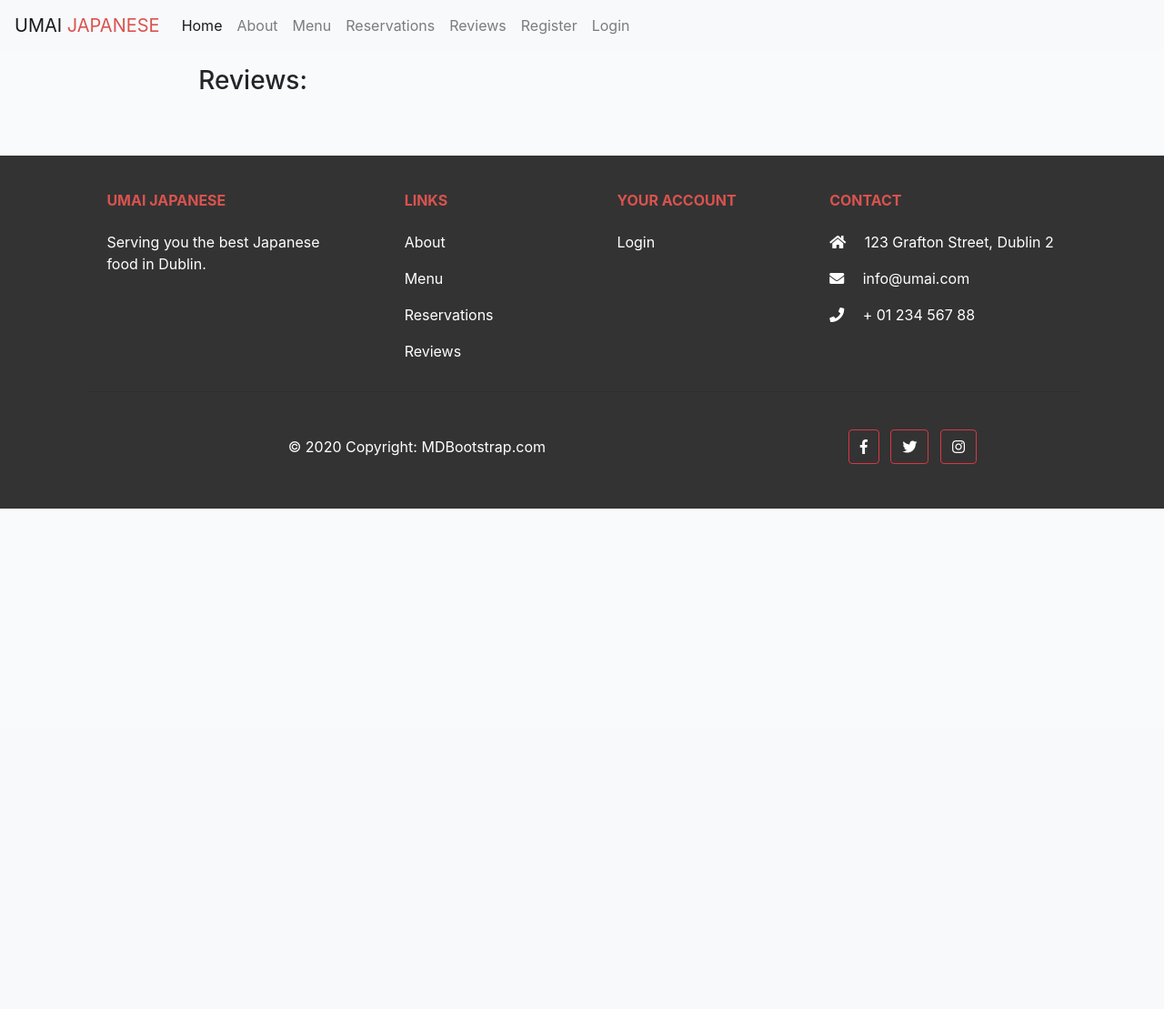
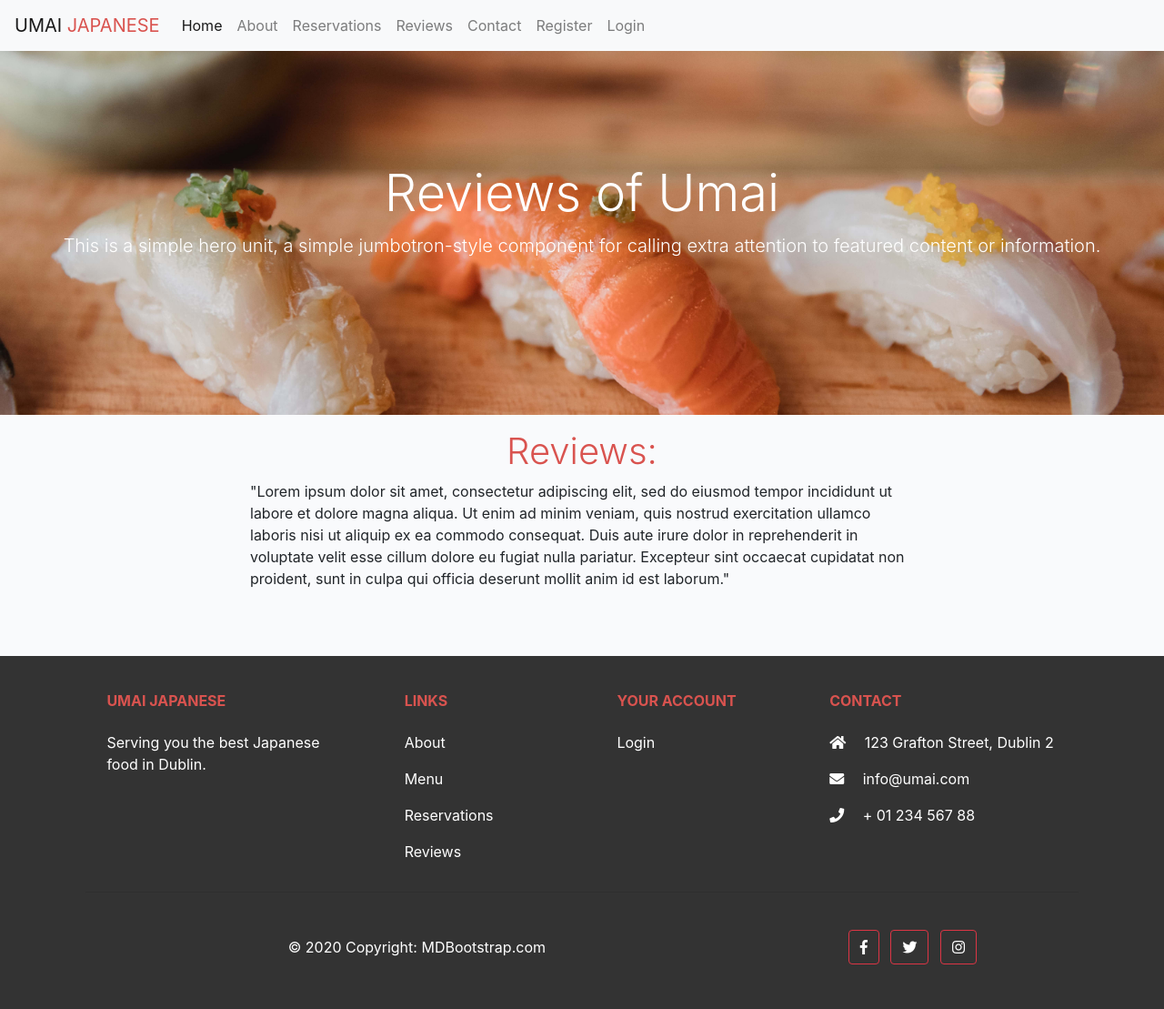
Before and after one commit to TBerrigan2101/p4_restaurant, a Django app: page /review in a window 1280 px wide. Shown: the whole page at 91% size. Before the commit the page ends 559 px from the top, so only its background shows below. Run offline with Django 3.2, Linux system fonts and the light colour scheme; some libraries are stand-ins or nearby versions.

Commit message:
Updates to UI and CSS files

```diff
--- a/static/css/style.css
+++ b/static/css/style.css
@@ -1,11 +1,47 @@
 body {
   background-color: #F9FAFC;
+}
+
+.jumbotron {
+  background-color: transparent;
 }
 
 .hero-image-home {
   height: 50vh;
 
   background: url('../images/food3.jpg') no-repeat center center fixed;
+  -webkit-background-size: cover;
+  -moz-background-size: cover;
+  -o-background-size: cover;
+  background-size: cover;
+
+  display: flex;
+  align-items: center;
+  justify-content: center;
+
+  position: relative;
+}
+
+.hero-image-reviews {
+  height: 50vh;
+
+  background: url('../images/sushi3.jpg') no-repeat center center fixed;
+  -webkit-background-size: cover;
+  -moz-background-size: cover;
+  -o-background-size: cover;
+  background-size: cover;
+
+  display: flex;
+  align-items: center;
+  justify-content: center;
+
+  position: relative;
+}
+
+.hero-image-register {
+  height: 50vh;
+
+  background: url('../images/sushi4.jpg') no-repeat center center fixed;
   -webkit-background-size: cover;
   -moz-background-size: cover;
   -o-background-size: cover;
@@ -28,7 +64,7 @@ body {
 .hero-image-booking {
   height: 50vh;
 
-  background: url('../images/food1.jpg') no-repeat center center fixed;
+  background: url('../images/sushi2.jpg') no-repeat center center fixed;
   -webkit-background-size: cover;
   -moz-background-size: cover;
   -o-background-size: cover;
@@ -102,3 +138,15 @@ h2 {
 .link {
   color: #d9534f;
 }
+
+.display-4 {
+  color: #ffffff;
+}
+
+.lead {
+  color: #ffffff;
+}
+
+.card {
+  border: none;
+}
--- a/templates/base.html
+++ b/templates/base.html
@@ -33,14 +33,14 @@
                   <a class="nav-link" href="#">About</a>
                 </li>
                 <li class="nav-item">
-                  <a class="nav-link" href="#">Menu</a>
-                </li>
-                <li class="nav-item">
                   <a class="nav-link" href={% url 'booking' %}>Reservations</a>
                 </li>
                 <li class="nav-item">
                     <a class="nav-link" href={% url 'review' %}>Reviews</a>
                   </li>
+                <li class="nav-item">
+                  <a class="nav-link" href={% url 'review' %}>Contact</a>
+                </li>
                   {% if user.is_authenticated %}
                   <li class="nav-item">
                       <a class="nav-link" href="{% url 'account_logout' %}">Logout</a>
--- a/templates/review.html
+++ b/templates/review.html
@@ -5,26 +5,40 @@
 
 {% load crispy_forms_tags %}
 
+<div class="container-fluid hero-image-reviews">
+    <div class="row">
+            <div class="col-12">
+                <section class="jumbotron text-center">
+                    <h1 class="display-4">Reviews of Umai</h1>
+                        <p class="lead">This is a simple hero unit, a simple jumbotron-style component for calling extra attention to featured content or information.</p>
+                </section>
+            </div>
+    </div>
+</div>
+
+
+<div class="container">
     <div class="row">
         <div class="col-md-8 mt-3 offset-md-2">
-      <h3>Reviews:</h3>
+        <h1>Reviews:</h1>
+        <p>"Lorem ipsum dolor sit amet, consectetur adipiscing elit, sed do eiusmod tempor incididunt ut labore et dolore magna aliqua.
+            Ut enim ad minim veniam, quis nostrud exercitation ullamco laboris nisi ut aliquip ex ea commodo consequat.
+            Duis aute irure dolor in reprehenderit in voluptate velit esse cillum dolore eu fugiat nulla pariatur. Excepteur sint occaecat
+            cupidatat non proident, sunt in culpa qui officia deserunt mollit anim id est laborum."</p>
             <div class="card-body">
-          <!-- We want a for loop inside the empty control tags to iterate through each comment in comments -->
                 {% for review in reviews %}
                 <div class="comments" style="padding: 10px;">
                     <p class="font-weight-bold">
-                  <!-- The commenter's name goes here. Check the model if you're not sure what that is -->
                         {{ review.name }}
                         <span class=" text-muted font-weight-normal">
-                      <!-- The comment's created date goes here -->
                             {{ review.created_on }}
                         </span> wrote:
                     </p>
-              <!-- The body of the comment goes before the | -->
                     {{ review.body | linebreaks }}
                 </div>
-          <!-- Our for loop ends here -->
                 {% endfor %}
+            </div>
+        </div>
     </div>
 </div>
 
```
Also changed, not shown: templates/account/signup.html (+13 -0 lines), templates/booking.html (+5 -3 lines), templates/index.html (+17 -3 lines), static/images/sushi1.jpg (added), static/images/sushi2.jpg (added), static/images/sushi3.jpg (added), static/images/sushi4.jpg (added). Lines whose indentation alone changed are shown as unchanged.
